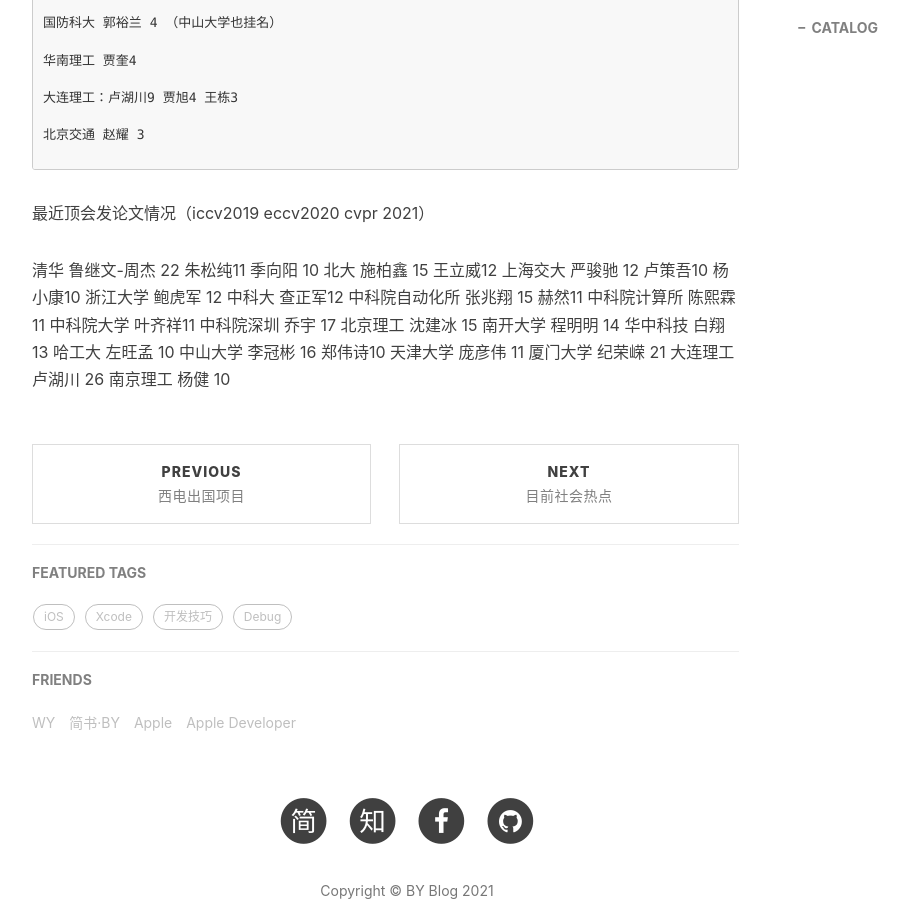
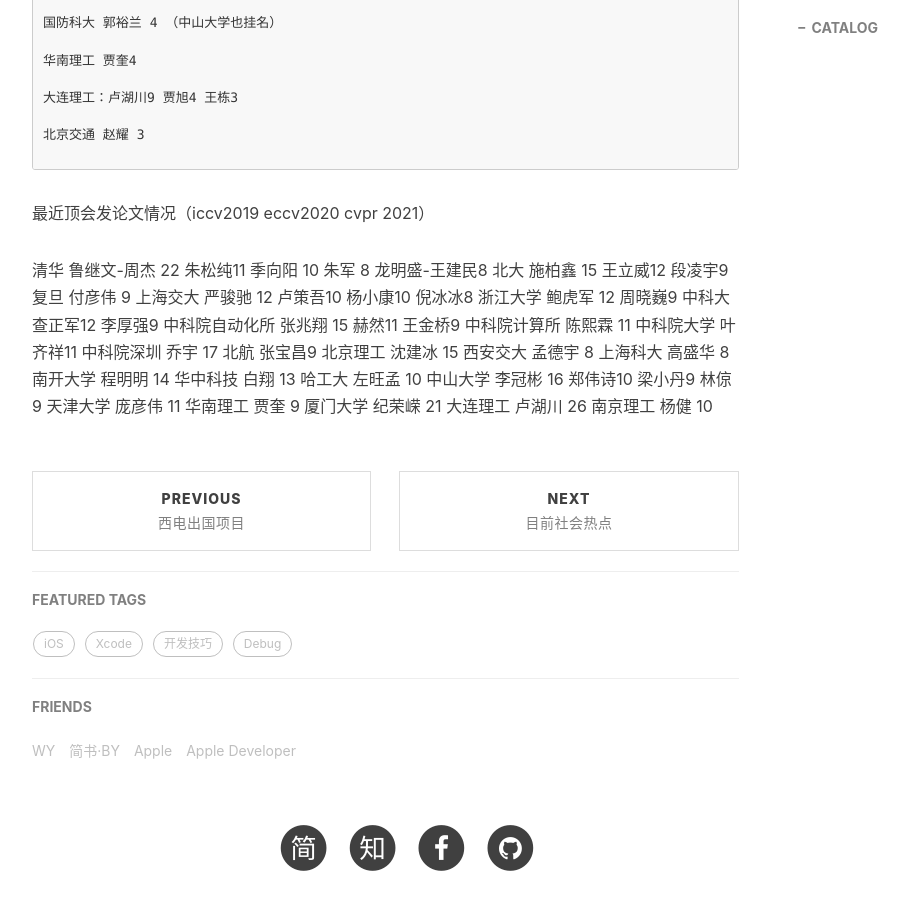
Before and after one commit to pengjiao123/pengjiao123.github.io, a Jekyll site: the page built from _posts/2021-07-07-大陆地区非计算机软件学院老师招生.md, in a window 1280 px wide and 900 px high, scrolled down 4929 px. Shown: the whole window, without its empty margins (233-1142 px from the left). Built offline with Jekyll 4.4.1, drawn with Linux system fonts in a browser that asks for light colours; nearby versions of some CDN libraries; comment, search, counter and statistics services are not loaded.

Commit message:
Update 2021-07-07-大陆地区非计算机软件学院老师招生.md

```diff
--- a/_posts/2021-07-07-大陆地区非计算机软件学院老师招生.md
+++ b/_posts/2021-07-07-大陆地区非计算机软件学院老师招生.md
@@ -169,21 +169,26 @@ tags:
 ~~~~~~~~~~~~~~~~~~~~~~~~~~~~~~~~~~~~~~~~~~~~~~~~~~~~~~~~~~~~~~~~~~~~~~~~~~~~~~~~~~~
 最近顶会发论文情况（iccv2019 eccv2020 cvpr 2021）
 
-清华 鲁继文-周杰 22 朱松纯11 季向阳 10
-北大 施柏鑫 15 王立威12
-上海交大 严骏驰 12 卢策吾10 杨小康10
-浙江大学 鲍虎军 12
-中科大 查正军12
-中科院自动化所 张兆翔 15 赫然11
+清华 鲁继文-周杰 22 朱松纯11 季向阳 10 朱军 8 龙明盛-王建民8
+北大 施柏鑫 15 王立威12 段凌宇9
+复旦 付彦伟 9
+上海交大 严骏驰 12 卢策吾10 杨小康10 倪冰冰8
+浙江大学 鲍虎军 12 周晓巍9
+中科大 查正军12 李厚强9
+中科院自动化所 张兆翔 15 赫然11 王金桥9
 中科院计算所 陈熙霖 11
 中科院大学 叶齐祥11
 中科院深圳 乔宇 17
+北航 张宝昌9
 北京理工 沈建冰 15
+西安交大 孟德宇 8
+上海科大 高盛华 8
 南开大学 程明明 14
 华中科技 白翔 13
 哈工大 左旺孟 10
-中山大学 李冠彬 16 郑伟诗10
+中山大学 李冠彬 16 郑伟诗10 梁小丹9 林倞9
 天津大学 庞彦伟 11
+华南理工 贾奎 9
 厦门大学 纪荣嵘 21
 大连理工 卢湖川 26
 南京理工 杨健 10
```
